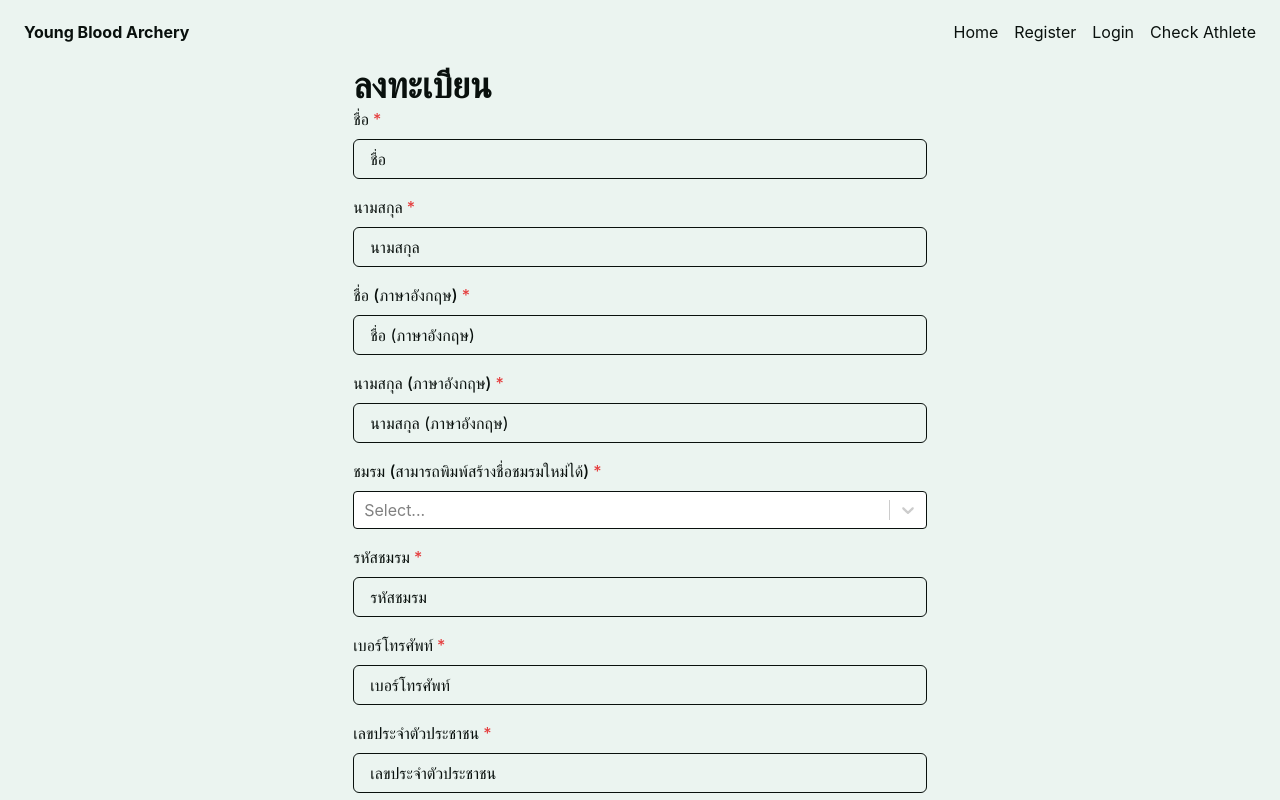
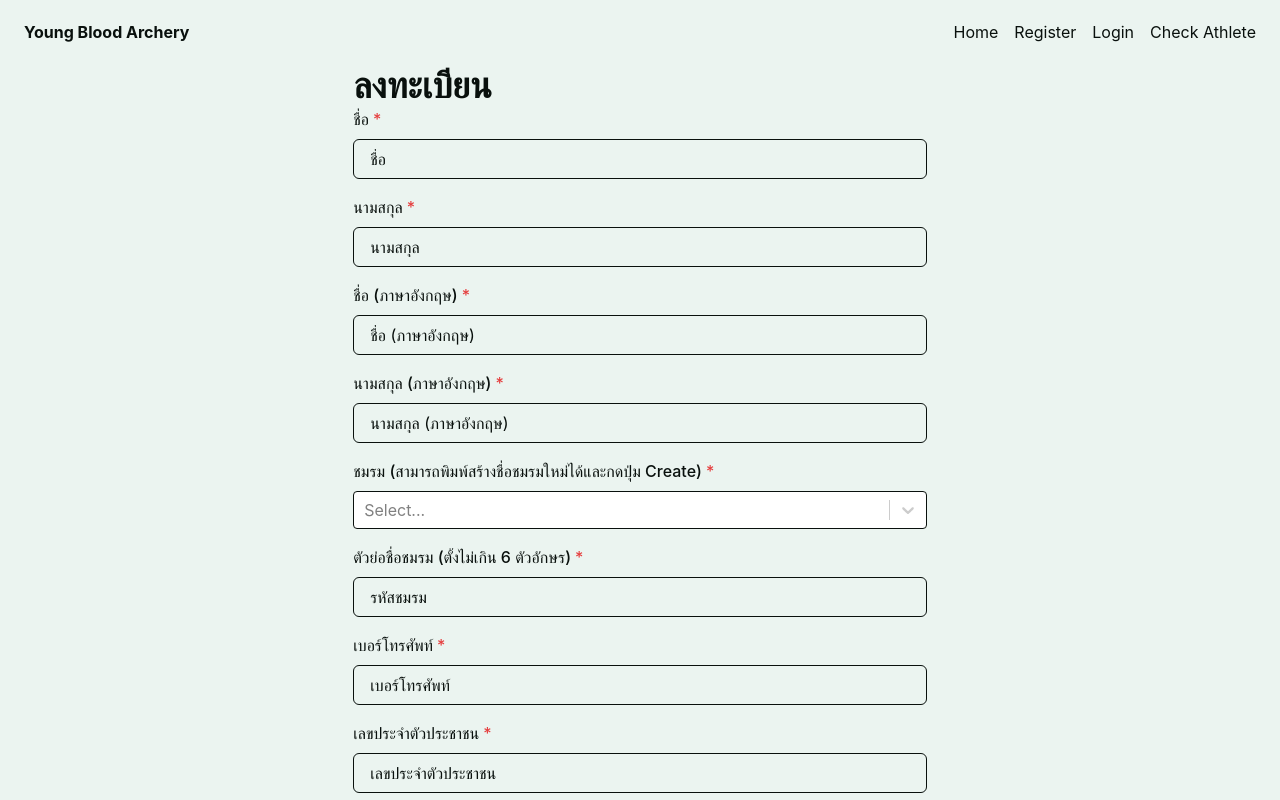
Before and after one commit to borwornpob/archery-registration, a React (Vite) app: page /register in a window 1280 px wide. Shown: the top 800 px of the page. Built offline with nearby package versions, Linux system fonts and the light colour scheme; no server answers; the database is empty.

Commit message:
update text

```diff
--- a/src/routes/Register.jsx
+++ b/src/routes/Register.jsx
@@ -194,7 +194,7 @@ export default function Register() {
                 </FormControl>
                 <FormControl id="club" isRequired>
                     <FormLabel>
-                        ชมรม (สามารถพิมพ์สร้างชื่อชมรมใหม่ได้)
+                        ชมรม (สามารถพิมพ์สร้างชื่อชมรมใหม่ได้และกดปุ่ม Create)
                     </FormLabel>
                     <ChakraReactCreatableSelect
                         options={clubs}
@@ -229,7 +229,9 @@ export default function Register() {
                     </FormControl>
                 ) : (
                     <FormControl id="clubCode" isRequired>
-                        <FormLabel>รหัสชมรม</FormLabel>
+                        <FormLabel>
+                            ตัวย่อชื่อชมรม (ตั้งไม่เกิน 6 ตัวอักษร)
+                        </FormLabel>
                         <Input
                             placeholder="รหัสชมรม"
                             value={clubCode}
```
